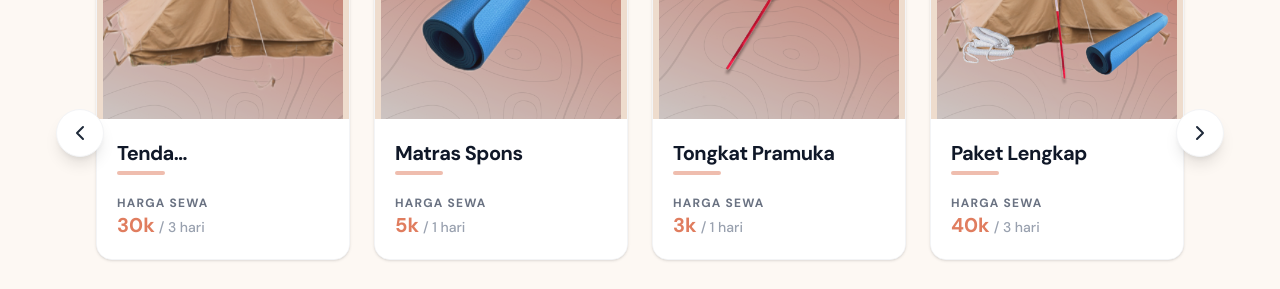
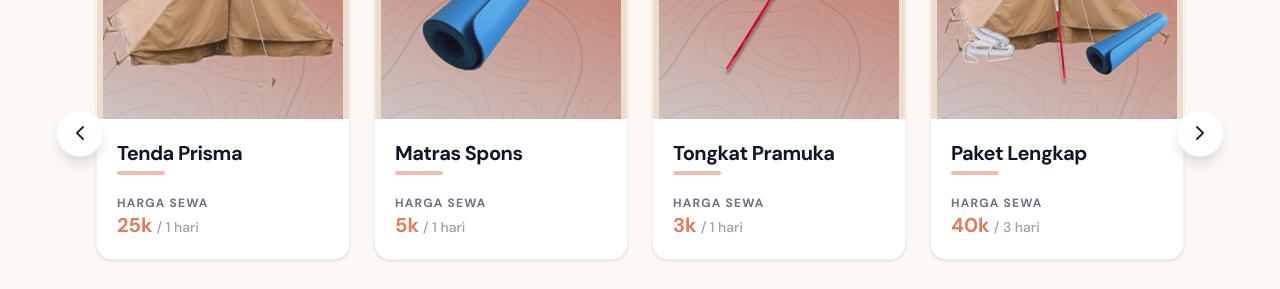
Before and after one commit to ManusiaPedalaman/Demo_Ambalan_SMKN_2_Surabaya, a Next.js app: page / in a window 1280 px wide. Shown: the part 4920-5209 px from the top of the page. Built offline with nearby package versions, Linux system fonts and the light colour scheme; no server answers.

Commit message:
update tampilan

```diff
--- a/app/(beranda)/Penjelasan1.tsx
+++ b/app/(beranda)/Penjelasan1.tsx
@@ -82,7 +82,7 @@ const FeatureCard = ({ icon, title, description, index }: FeatureCardProps) => {
       </div>
 
 
-      <h3 className="text-xl md:text-2xl font-bold text-gray-900 mb-3 md:mb-4
+      <h3 className="text-xl md:text-2xl font-bold text-[#1A1A1A] mb-3 md:mb-4
         transition-colors duration-300"
         style={{
           color: 'inherit',
--- a/app/(beranda)/produk.tsx
+++ b/app/(beranda)/produk.tsx
@@ -59,9 +59,9 @@ const Produk = () => {
   const products: Product[] = [
     {
       id: 1,
-      name: 'Tenda Segitiga/Kerucut',
-      price: '30k',
-      duration: '3 hari',
+      name: 'Tenda Prisma',
+      price: '25k',
+      duration: '1 hari',
       image: '/Image/tenda1.webp',
       slug: 'tenda-segitiga',
     },
--- a/app/[slug]/page.tsx
+++ b/app/[slug]/page.tsx
@@ -311,7 +311,7 @@ export default function DetailProduct({ params }: { params: Promise<{ slug: stri
 
           <div className="bg-white rounded-2xl p-8 border border-gray-100 shadow-sm">
             <div className="flex flex-col md:flex-row justify-between items-start md:items-center mb-6">
-              <h1 className="text-3xl md:text-4xl font-bold text-gray-900 dark:text-gray-100">{product.name}</h1>
+              <h1 className="text-3xl md:text-4xl font-bold text-[#1A1A1A] dark:text-[#1A1A1A] ">{product.name}</h1>
               {dbStatus === 'Memuat...' ? (
                 <Skeleton className="mt-2 md:mt-0 w-32 h-8 rounded-full" />
               ) : (
--- a/app/data/products.ts
+++ b/app/data/products.ts
@@ -1,15 +1,15 @@
 export const products = [
     {
         slug: 'tenda-segitiga',
-        name: 'Tenda Segitiga/Kerucut',
-        dbName: 'Tenda Segitiga/Kerucut',
-        price: 30000,
+        name: 'Tenda Prisma',
+        dbName: 'Tenda Prisma',
+        price: 25000,
         originalPrice: 50000,
-        duration: '3 hari',
+        duration: '1 hari',
         status: 'Tersedia',
         images: ['/Image/tenda1.webp', '/Image/tenda1.webp', '/Image/tenda1.webp'],
-        specs: { berat: '1.5kg', muat: '6 - 8 Orang', dimensi: '200 X 260 X 160 cm', ketahananAir: '2000mm' },
-        description: `Tenda segitiga, atau yang sering disebut tenda ridge, adalah jenis tenda yang memiliki bentuk menyerupai atap rumah dengan bagian atas berbentuk segitiga.`,
+        specs: { berat: '1.5kg', muat: '8 - 10 Orang', dimensi: '200 X 260 X 160 cm', ketahananAir: '2000mm' },
+        description: `Tenda ridge, atau yang sering disebut tenda prisma, adalah jenis tenda yang memiliki bentuk menyerupai atap rumah dengan bagian atas berbentuk segitiga.`,
         features: [
             { title: 'Kapasitas', desc: 'Tersedia dalam berbagai ukuran, mulai dari tenda kecil untuk 1-2 orang.' },
             { title: 'Material', desc: 'D300 Canvas/Terpal.' }
@@ -51,15 +51,15 @@ export const products = [
         slug: 'paket-lengkap',
         name: 'Paket Lengkap Camping',
         dbName: 'Paket Lengkap',
-        price: 40000,
+        price: 30000,
         originalPrice: 75000,
         duration: '3 hari',
         status: 'Tersedia',
         images: ['/Image/paket_lengkap.webp', '/Image/paket_lengkap.webp', '/Image/paket_lengkap.webp'],
-        specs: { berat: '5kg', muat: '4 Orang', dimensi: 'Varies', ketahananAir: 'High' },
-        description: `Paket hemat untuk berkemah. Termasuk tenda, matras, dan alat masak sederhana.`,
+        specs: { berat: '5kg', muat: '8 - 10 Orang', dimensi: 'Varies', ketahananAir: 'High' },
+        description: `Paket hemat untuk berkemah. Termasuk tenda, dan 2 tongkat pramuka.`,
         features: [
-            { title: 'Isi Paket', desc: 'Tenda, Matras, Kompor, Nesting.' },
+            { title: 'Isi Paket', desc: 'Tenda, dan 2 tongkat pramuka.' },
             { title: 'Kelebihan', desc: 'Lebih hemat dan praktis.' }
         ]
     },
@@ -69,7 +69,7 @@ export const products = [
         dbName: 'Tali Pramuka',
         price: 10000,
         originalPrice: 15000,
-        duration: '3 hari',
+        duration: '1 hari',
         status: 'Tersedia',
         images: ['/Image/tali.webp', '/Image/tali.webp', '/Image/tali.webp'],
         specs: { berat: '0.3kg', muat: '-', dimensi: '10 meter', ketahananAir: '-' },
```
